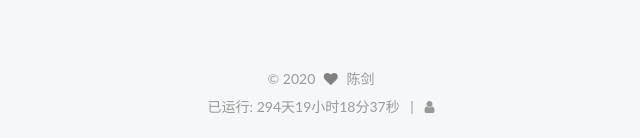
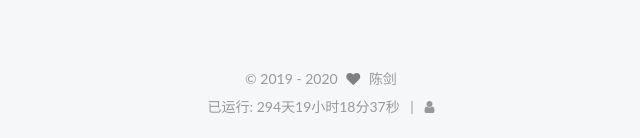
Before and after one commit to CJshine/CJshine.github.io, a plain HTML site: page 2019/04/14/hello-world/index.html in a window 1280 px wide. Shown: the part 704-842 px from the top of the page, 449-1089 px from the left. Drawn offline with Linux system fonts and the light colour scheme; some packages are replaced by stand-ins of ours; a script that the page names is missing.

Commit message:
Site updated: 2020-02-03 13:53:13

```diff
--- a/2019/04/14/hello-world/index.html
+++ b/2019/04/14/hello-world/index.html
@@ -703,7 +703,7 @@
     <footer id="footer" class="footer">
       <div class="footer-inner">
         <script async src="//busuanzi.ibruce.info/busuanzi/2.3/busuanzi.pure.mini.js"></script>
-<div class="copyright">&copy; <span itemprop="copyrightYear">2020</span>
+<div class="copyright">&copy; <span itemprop="copyrightYear">2019 - 2020</span>
   <span class="with-love" id="animate">
     <i class="fa fa-heart"></i>
   </span>
```
Also changed, not shown: 2020/02/01/01毕设学习进度记录/index.html (+1 -1 lines), 2020/02/02/02重新设计数据库/index.html (+1 -1 lines), about/index.html (+1 -1 lines), archives/2019/04/index.html (+1 -1 lines), archives/2019/index.html (+1 -1 lines), archives/2020/02/index.html (+1 -1 lines), archives/2020/index.html (+1 -1 lines), archives/index.html (+1 -1 lines), categories/index.html (+1 -1 lines), categories/毕业设计/index.html (+1 -1 lines), comments/index.html (+1 -1 lines), index.html (+1 -1 lines), tags/index.html (+1 -1 lines), tags/毕业设计/index.html (+1 -1 lines).
